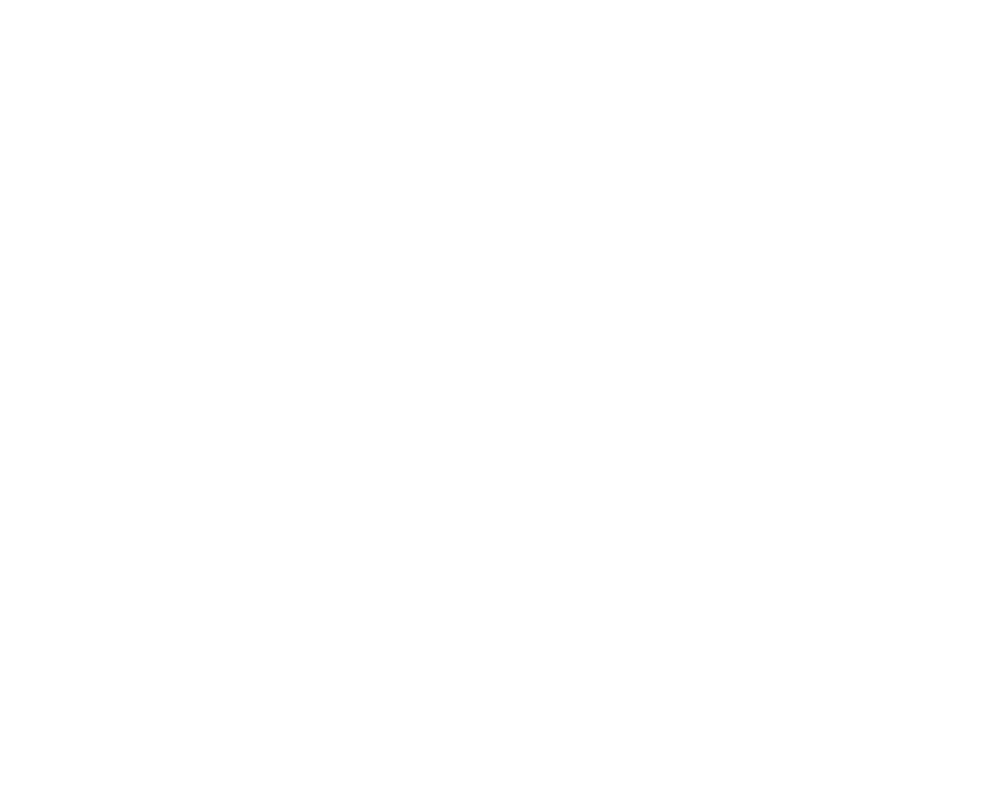
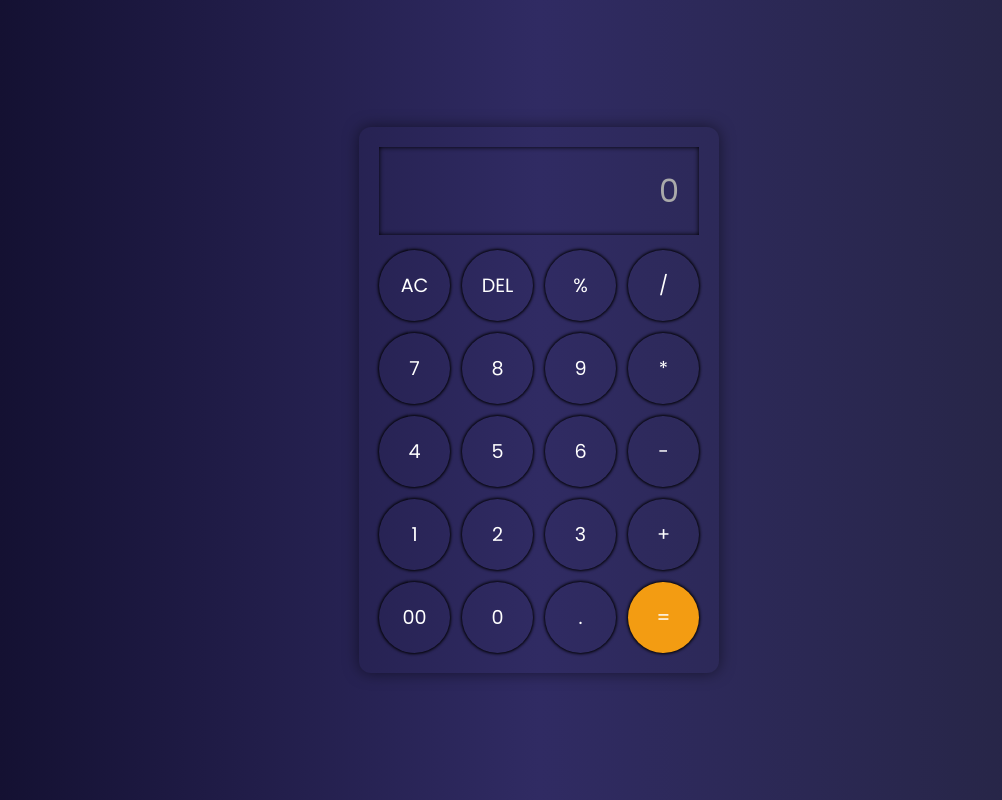
Before and after one commit to Priya8080/basicprojects, a plain HTML site: page calculator/index.html in a window 1280 px wide. Shown: the whole page, without its empty margins (101-1103 px from the left). Drawn offline with Linux system fonts and the light colour scheme.

Commit message:
calcultor

```diff
--- a/calculator/index.html
+++ b/calculator/index.html
@@ -3,9 +3,43 @@
 <head>
     <meta charset="UTF-8">
     <meta name="viewport" content="width=device-width, initial-scale=1.0">
-    <title>Document</title>
+    <title>Calculator</title>
+    <link rel="stylesheet" href="style.css">
 </head>
 <body>
+    <div class="calculator">
+      <input type="text" placeholder="0" id="inputB">
+      <div class="buttonSection">
+            <button id="special">AC</button>
+            <button id="special">DEL</button>
+            <button id="special">%</button>
+            <button id="special">/</button>
 
+            <button>7</button>
+            <button>8</button>
+            <button>9</button>
+            <button id="special">*</button>
+
+
+            <button>4</button>
+            <button>5</button>
+            <button>6</button>
+            <button id="special">-</button>
+
+
+            <button>1</button>
+            <button>2</button>
+            <button>3</button>
+            <button id="special">+</button>
+
+
+            <button>00</button>
+            <button>0</button>
+            <button>.</button>
+            <button id="equal">=</button>
+
+        </div>
+    </div>
+    <script src="index.js"></script>
 </body>
 </html>
--- /dev/null
+++ b/calculator/index.js
@@ -0,0 +1,25 @@
+let input = document.getElementById("inputB");
+let buttons = document.querySelectorAll('button');
+let string = "";
+let arr = Array.from(buttons);
+arr.forEach(button => {
+    button.addEventListener('click',(e)=>{
+        if(e.target.innerHTML == '='){
+            string = eval(string);
+            input.value = string;
+        }
+        else if(e.target.innerHTML == 'AC'){
+            string = "";
+            input.value = string;
+        }
+        else if(e.target.innerHTML == 'DEL'){
+            string = string.substring(0,string.length-1)
+            input.value = string;
+        }
+        else{
+            string += e.target.innerHTML;
+            input.value = string;
+        }
+
+    })
+})
--- /dev/null
+++ b/calculator/style.css
@@ -0,0 +1,74 @@
+@import url('https://fonts.googleapis.com/css2?family=Poppins:wght@400;600&display=swap');
+
+* {
+  margin: 0;
+  padding: 0;
+  box-sizing: border-box;
+  font-family: 'Poppins', sans-serif;
+}
+
+body {
+  height: 100vh;
+  background: linear-gradient(to right, rgb(15, 12, 41), rgb(48, 43, 99), rgb(36, 36, 62));
+  display: flex;
+  justify-content: center;
+  align-items: center;
+  padding: 10px;
+}
+
+.calculator {
+  width: 100%;
+  max-width: 360px;
+  background-color: transparent;
+  padding: 20px;
+  border-radius: 12px;
+  box-shadow: 0 0 15px rgba(0, 0, 0, 0.5);
+}
+
+input {
+  width: 100%;
+  padding: 20px;
+  font-size: 2rem;
+  text-align: right;
+  background: transparent;
+  border: none;
+  color: white;
+  margin-bottom: 15px;
+  box-shadow: inset 0 0 5px black;
+}
+
+input::placeholder {
+  color: #aaa;
+}
+
+.buttonSection {
+  display: grid;
+  grid-template-columns: repeat(4, 1fr);
+  gap: 12px;
+}
+
+button {
+  width: 100%;
+  aspect-ratio: 1 / 1;
+  font-size: 1.2rem;
+  border: none;
+  border-radius: 50%;
+   box-shadow: 0px 0px 3px 1px black;
+  background-color: transparent;
+  color: white;
+  cursor: pointer;
+  transition: 0.2s;
+}
+
+button:hover {
+  background-color: rgba(255, 255, 255, 0.288);
+}
+
+#equal {
+  background-color: #f39c12;
+  color: white;
+}
+
+.special {
+  color: #06fd85;
+}
```
